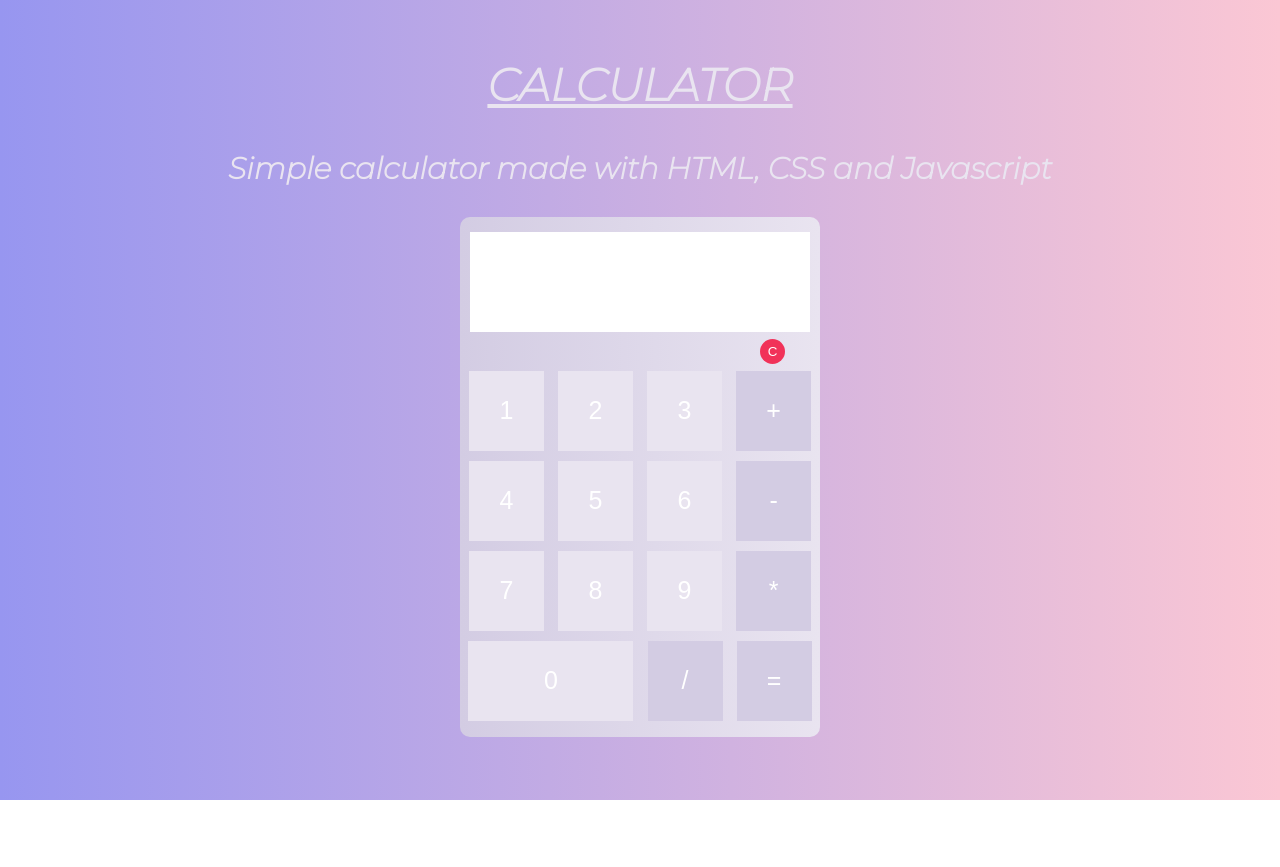
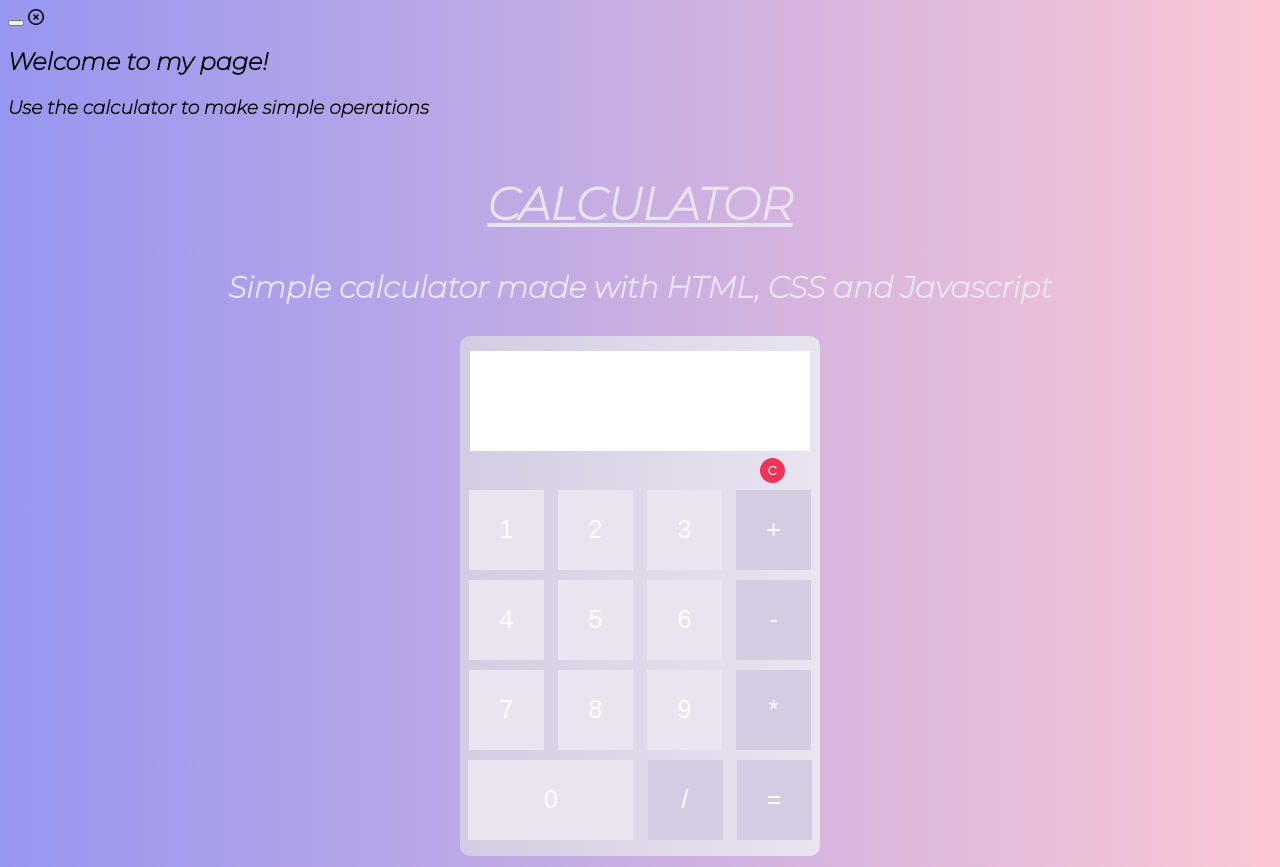
Before and after one commit to AFLP2199/SimpleCalculator, a plain HTML site: page index.html in a window 1280 px wide. Before the commit the page ends 800 px from the top, so only its background shows below. Drawn offline with Linux system fonts and the light colour scheme.

Commit message:
Update index.html

```diff
--- a/index.html
+++ b/index.html
@@ -10,12 +10,12 @@
         <script src="https://kit.fontawesome.com/fa57f7ea31.js" crossorigin="anonymous"></script>
     </head>
     <body>
-        <!--<div class="popup" id="popup">
+        <div class="popup" id="popup">
             <button id="close"></i></button>
             <label for="close" class="close-button"><i class="far fa-times-circle"></i></label>
             <h2>Welcome to my page!</h2>
             <h3>Use the calculator to make simple operations</h3>
-        </div> -->
+        </div>
         <div id="overlay"></div>
         <div class="fcontainer">
             <div class="info">
```
